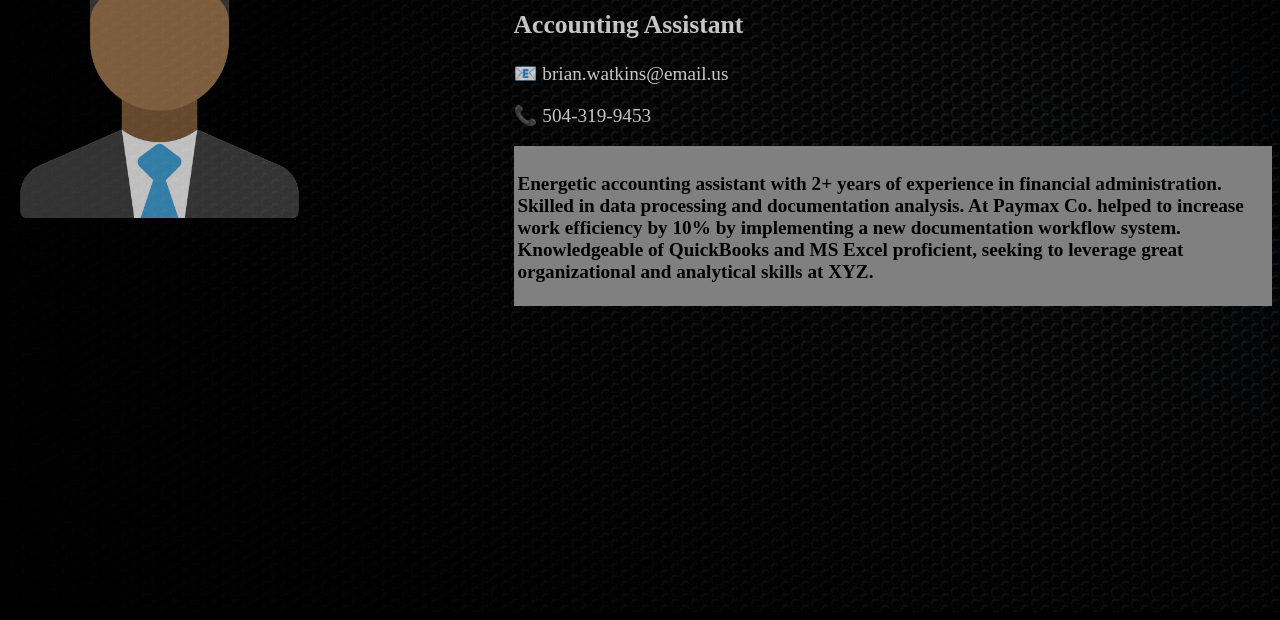
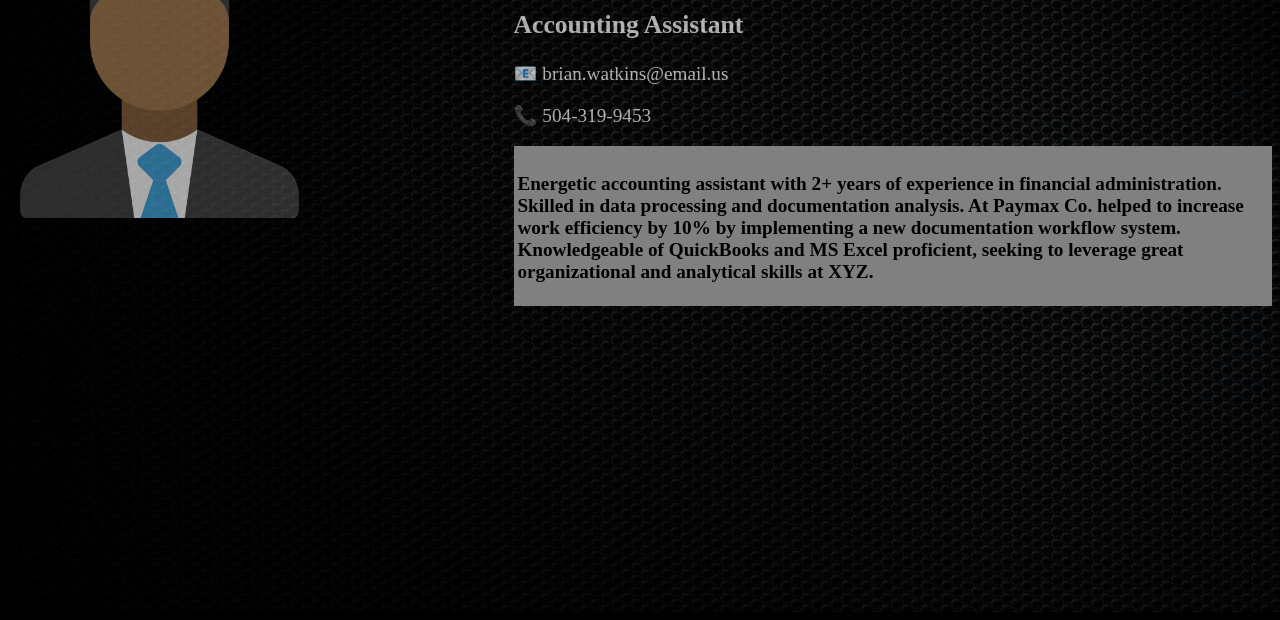
Before and after one commit to Pournami02/webfolio, a plain HTML site: page index.html in a window 1280 px wide. Shown: the part 188-808 px from the top of the page. Drawn offline with Linux system fonts and the light colour scheme.

Commit message:
Update style.css

```diff
--- a/style.css
+++ b/style.css
@@ -104,7 +104,7 @@ body::before{
 	right: 0px;
 	bottom: 0px;
 	left: 0px;
-	opacity: 0.25;
+	opacity: 0.35;
 	height: auto;
 }
 .form3{
```
